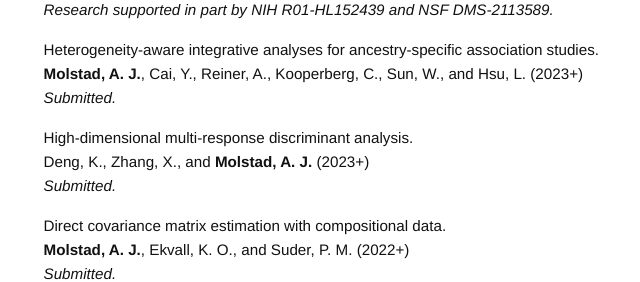
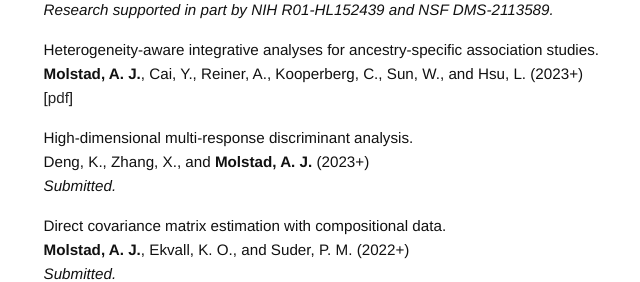
Before and after one commit to ajmolstad/ajmolstad.github.io, a Jekyll site: the page built from research.md, in a window 1280 px wide and 900 px high, cut to the strip 455-737 px from the top of the window. Shown: the whole strip, without its empty margins (264-904 px from the left). Built offline with Jekyll 4.4.1, drawn with Linux system fonts in a browser that asks for light colours.

Commit message:
Update research.md

```diff
--- a/research.md
+++ b/research.md
@@ -21,7 +21,7 @@ Jin, Y., **Molstad, A. J.**, and Zhang, X. (2022+) <br>
 
 Heterogeneity-aware integrative analyses for ancestry-specific association studies. <br>
 **Molstad, A. J.**, Cai, Y., Reiner, A., Kooperberg, C., Sun, W., and Hsu, L. (2023+) <br>
-*Submitted.* <br>
+[[pdf](https://arxiv.org/abs/2306.05571)] <br>
 
 
 High-dimensional multi-response discriminant analysis. <br>
```
